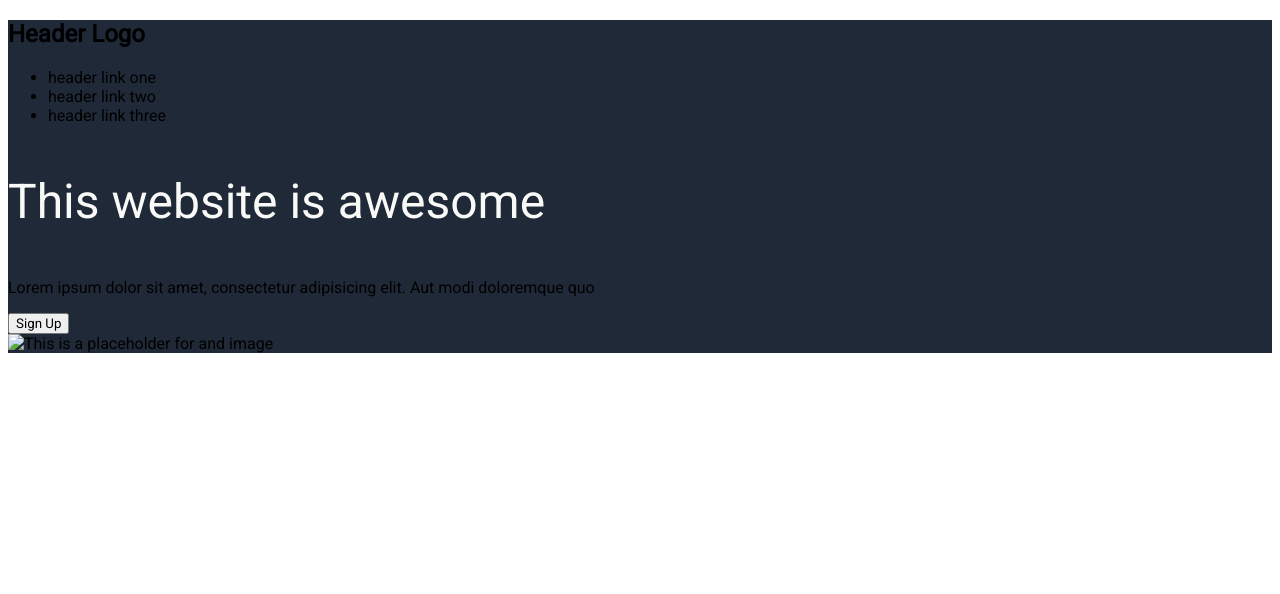
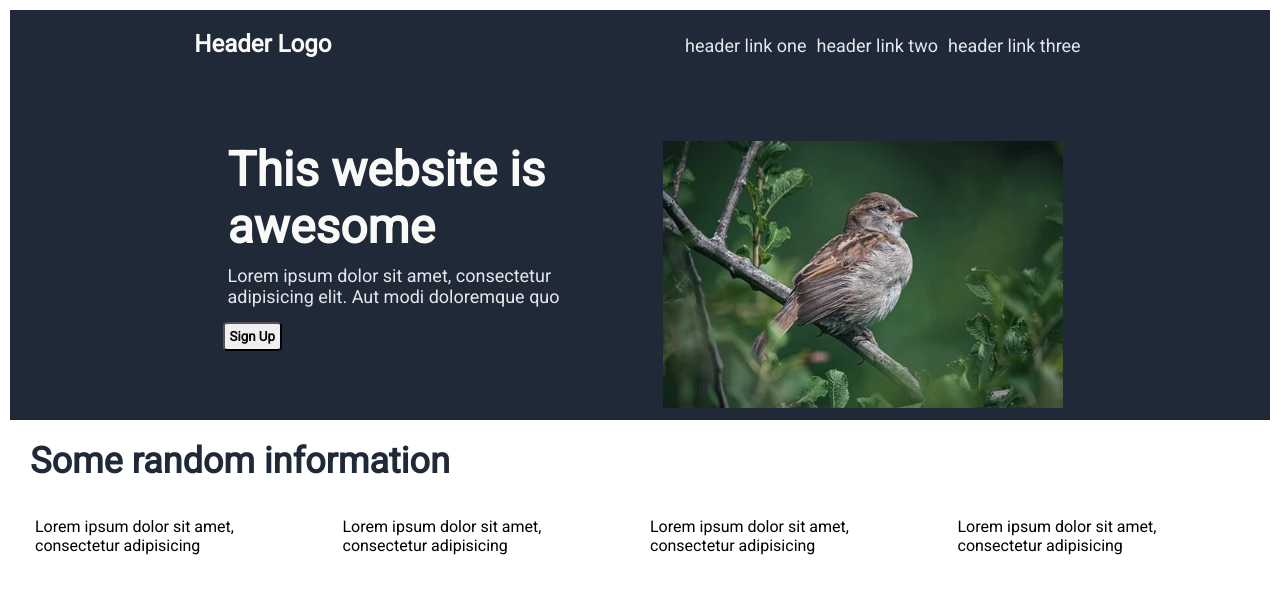
Before and after one commit to DiegoManriquezDev/Landing-Page, a plain HTML site: page index.html in a window 1280 px wide. Drawn offline with Linux system fonts and the light colour scheme.

Commit message:
Modifying index.html styles.css and adding img.webp

```diff
--- a/index.html
+++ b/index.html
@@ -10,30 +10,61 @@
 </head>
 <body>
     <header>
-        <nav class="nav-container">
+        <div class="container1">
             <div class="logo-container">
-                <h2>Header Logo</h2>
+                <p>Header Logo</p>
             </div>
+            <nav class="nav-container">
+                <ul class="nav-link">
+                    <li class="nav-item">header link one</li>
+                    <li class="nav-item">header link two</li>
+                    <li class="nav-item">header link three</li>
+                </ul>
 
-            <ul class="nav-link">
-                <li class="nav-item">header link one</li>
-                <li class="nav-item">header link two</li>
-                <li class="nav-item">header link three</li>
-            </ul>
+            </nav>
+        </div>
 
-        </nav>
 
         <section class="home-container">
             <div class="intro-home">
                 <p class="hero-main-text">This website is awesome</p>
-                <p>Lorem ipsum dolor sit amet, consectetur adipisicing elit. Aut modi doloremque quo</p>
+                <p class="hero-secondary-text">Lorem ipsum dolor sit amet, consectetur adipisicing elit. Aut modi doloremque quo</p>
                 <button>Sign Up</button>
             </div>
-
-            <img src="" alt="This is a placeholder for and image">
+            <div class="img-container">
+                <img src="img.webp" alt="This is a placeholder for and image">
+            </div>
 
         </section>
 
     </header>
+
+    <main>
+        <div class="container2">
+            <div class="information">
+                <p class="random-inf">Some random information</p>
+            </div>
+
+            <div class="gallery">
+                <div class="img">
+                    <div class="cuadrado"></div>
+                    <p>Lorem ipsum dolor sit amet, consectetur adipisicing</p>
+                </div>
+                <div class="img">
+                    <div class="cuadrado"></div>
+                    <p>Lorem ipsum dolor sit amet, consectetur adipisicing</p>
+                </div>
+                <div class="img">
+                    <div class="cuadrado"></div>
+                    <p>Lorem ipsum dolor sit amet, consectetur adipisicing</p>
+                </div>
+                <div class="img">
+                    <div class="cuadrado"></div>
+                    <p>Lorem ipsum dolor sit amet, consectetur adipisicing</p>
+                </div>
+            </div>
+
+        </div>
+    </main>
 </body>
 </html>
--- a/styles.css
+++ b/styles.css
@@ -1,15 +1,95 @@
 
 *{
     font-family: 'Roboto', sans-serif;
+    margin: 0;
+    padding: 5px;
 }
 
 header {
     background-color: #1F2937;
+    height: 50vh;
+}
+
+.container1 {
+    display: flex;
+    justify-content: space-around;
+    margin-bottom: 50px;
+}
+
+.logo-container {
+    font-weight: bold;
+    font-size: 24px;
+    color: #F9FAF8;
 }
 
 .hero-main-text {
 
     font-size: 48px;
-    color: #F9FAF8
-    ;
+    color: #F9FAF8;
+    font-weight: bold;
 }
+
+.hero-secondary-text {
+    font-size: 18px;
+    color: #E5E7EB;
+    margin-bottom: 10px;
+}
+
+button {
+    border-radius: 10%;
+    font-weight: bold;
+
+}
+
+button:hover {
+    background-color: #3882F6;
+    color: #F9FAF8;
+}
+
+.nav-link {
+    font-size: 18px;
+    color: #E5E7EB;
+    display: flex;
+    list-style: none;
+}
+
+ul {
+    justify-content: space-around;
+}
+
+.home-container {
+    display: flex;
+    justify-content: center;
+}
+
+.intro-home {
+    margin-right: 25px;
+    flex-wrap: wrap;
+    width: 50vh;
+}
+
+.img-container {
+    width: 400px;
+    height: auto;
+}
+
+img {
+    object-fit:fill;
+    width: 100%;
+    height: auto;
+}
+
+.container2 {
+    display: flex;
+    flex-direction: column;
+}
+
+.information {
+    font-size: 36px;
+    font-weight: bold;
+    color: #1F2937;
+}
+
+.gallery {
+    display: flex;
+}
```
Also changed, not shown: img.webp (added).
